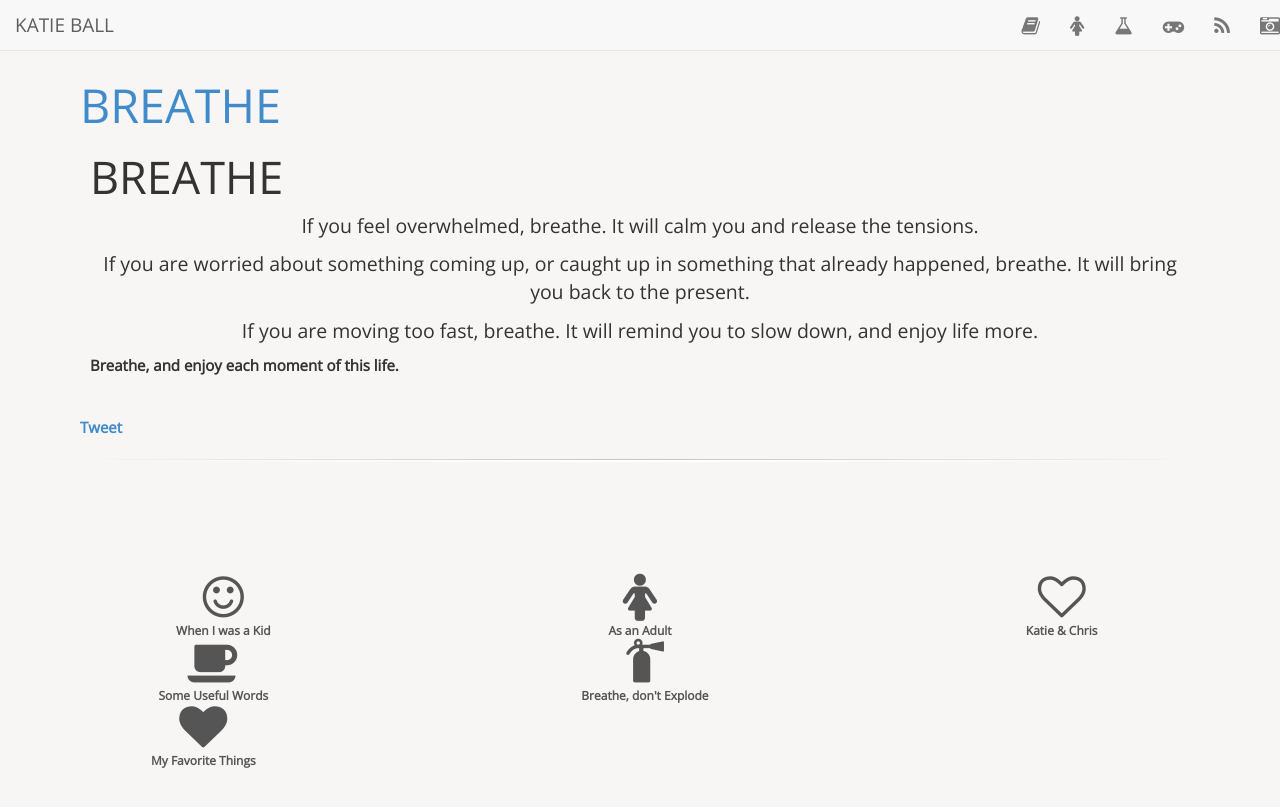
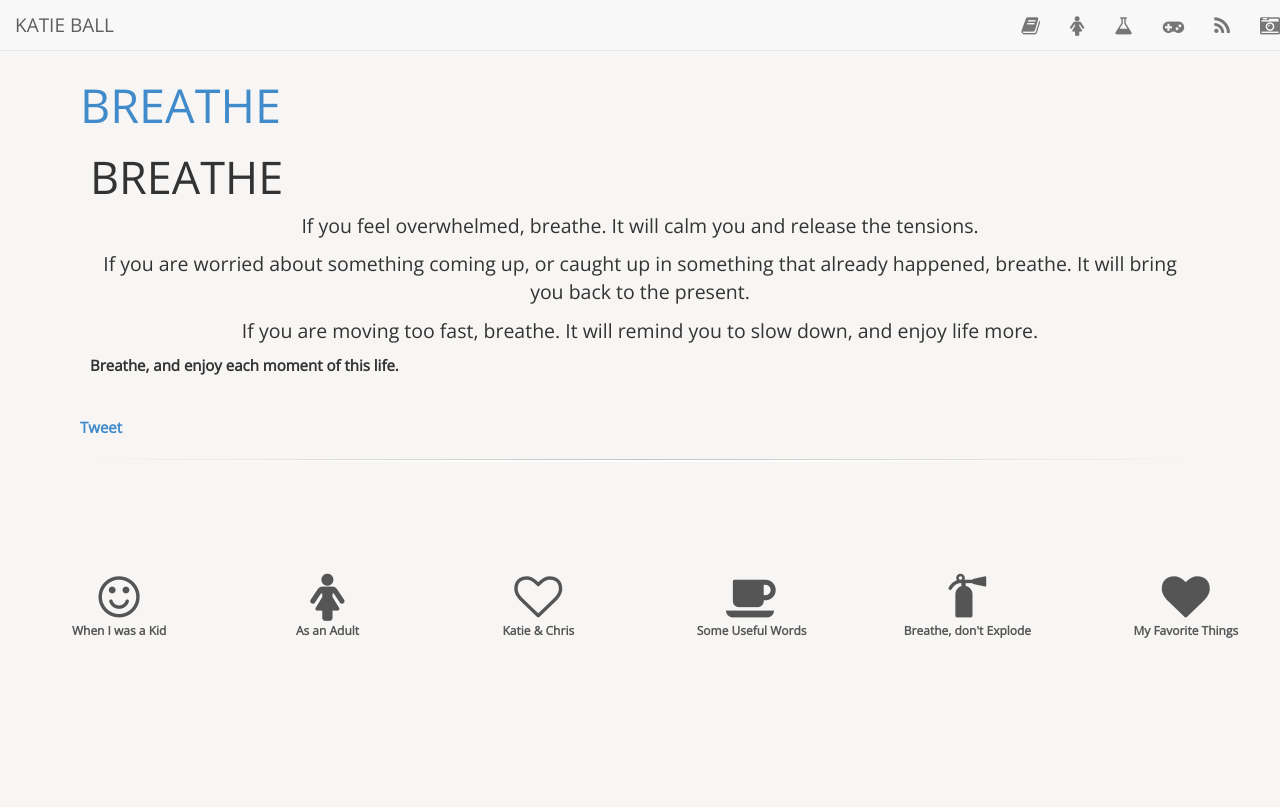
Before and after one commit to roachhd/roachhd.github.io, a Jekyll site: the page built from breathe/index.html, in a window 1280 px wide. Shown: the top 807 px of the page. Built offline with Jekyll 4.4.1, drawn with Linux system fonts in a browser that asks for light colours; nearby versions of some CDN libraries; Markdown is read by kramdown in place of the engine named in the settings; comment, search, counter and statistics services are not loaded.

Commit message:
Update innerfooter.html

```diff
--- a/_includes/innerfooter.html
+++ b/_includes/innerfooter.html
@@ -2,26 +2,26 @@
   <section class="meta">
     <div class="container-fluid">
       <div class="row">
-        <div class="col-xs-6 col-md-4">
+        <div class="col-xs-4 col-sm-2">
           <a href="/about/me/as-a-kid/">
             <i class="fa fa-smile-o fa-4x"></i>
             <div>When I was a Kid</div>
           </a>
         </div>
-        <div class="col-xs-6 col-md-4">
+        <div class="col-xs-4 col-sm-2">
           <a href="/about/me/as-an-adult/">
             <i class="fa fa-female fa-4x"></i>
             <div>As an Adult</div>
           </a>
         </div>
       <div class="row">
-        <div class="col-xs-6 col-md-4">
+        <div class="col-xs-4 col-md-2">
           <a href="/about/me/katie-chris/">
             <i class="fa fa-heart-o fa-4x"></i>
             <div>Katie &amp; Chris</div>
           </a>
         </div>
-        <div class="col-xs-6 col-md-4">
+        <div class="col-xs-4 col-md-2">
           <a href="http://katieball.me/zenlife/" target="_blank">
             <i class="fa fa-coffee fa-4x"></i>
             <div>
@@ -31,13 +31,13 @@
         </div>
 
       <div class="row">
-        <div class="col-xs-6 col-md-4">
+        <div class="col-xs-4 col-md-2">
           <a href="/about/breathe/">
             <i class="fa fa-fire-extinguisher  fa-4x"></i>
             <div>Breathe, don't Explode</div>
           </a>
         </div>
-        <div class="col-xs-6 col-md-4">
+        <div class="col-xs-4 col-md-2">
           <a href="/loves/">
             <i class="fa fa-heart fa-4x"></i>
             <div>My Favorite Things</div>
```
